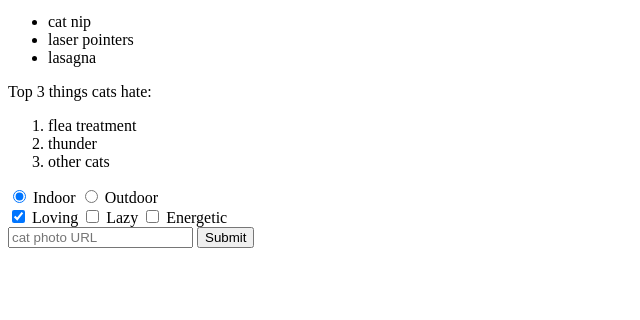
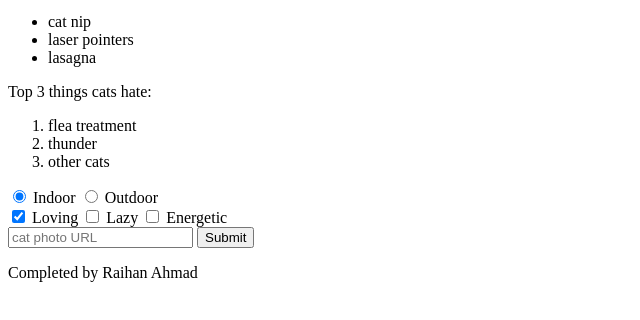
Before and after one commit to raihanahmad/freecodecamp-html, a plain HTML site: page index.html in a window 1280 px wide. Shown: the part 442-762 px from the top of the page, without its empty margins (0-640 px from the left). Drawn offline with Linux system fonts and the light colour scheme.

Commit message:
footer section change

```diff
--- a/index.html
+++ b/index.html
@@ -36,6 +36,9 @@
       <button type="submit">Submit</button>
     </form>
   </main>
+  <footer>
+    <p>Completed by Raihan Ahmad</p>
+  </footer>
 </body>
 
 </html>
```
